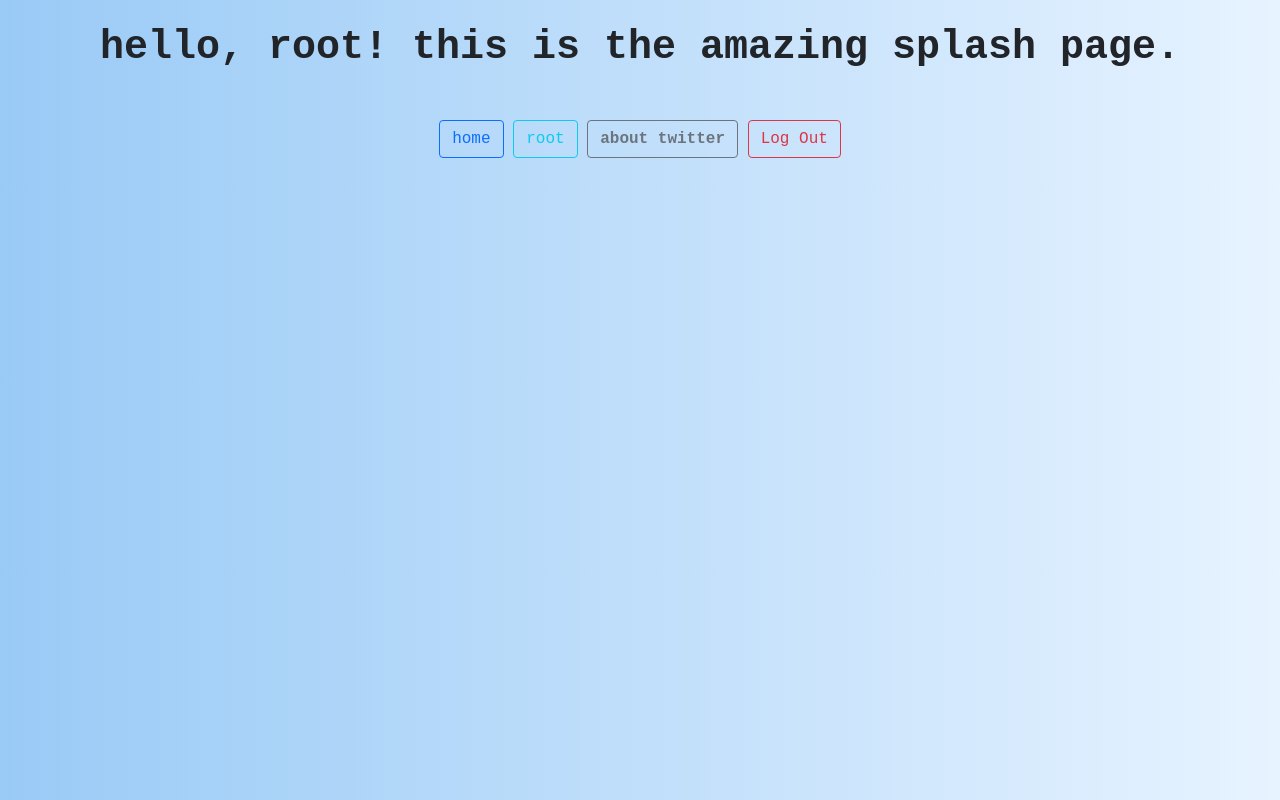
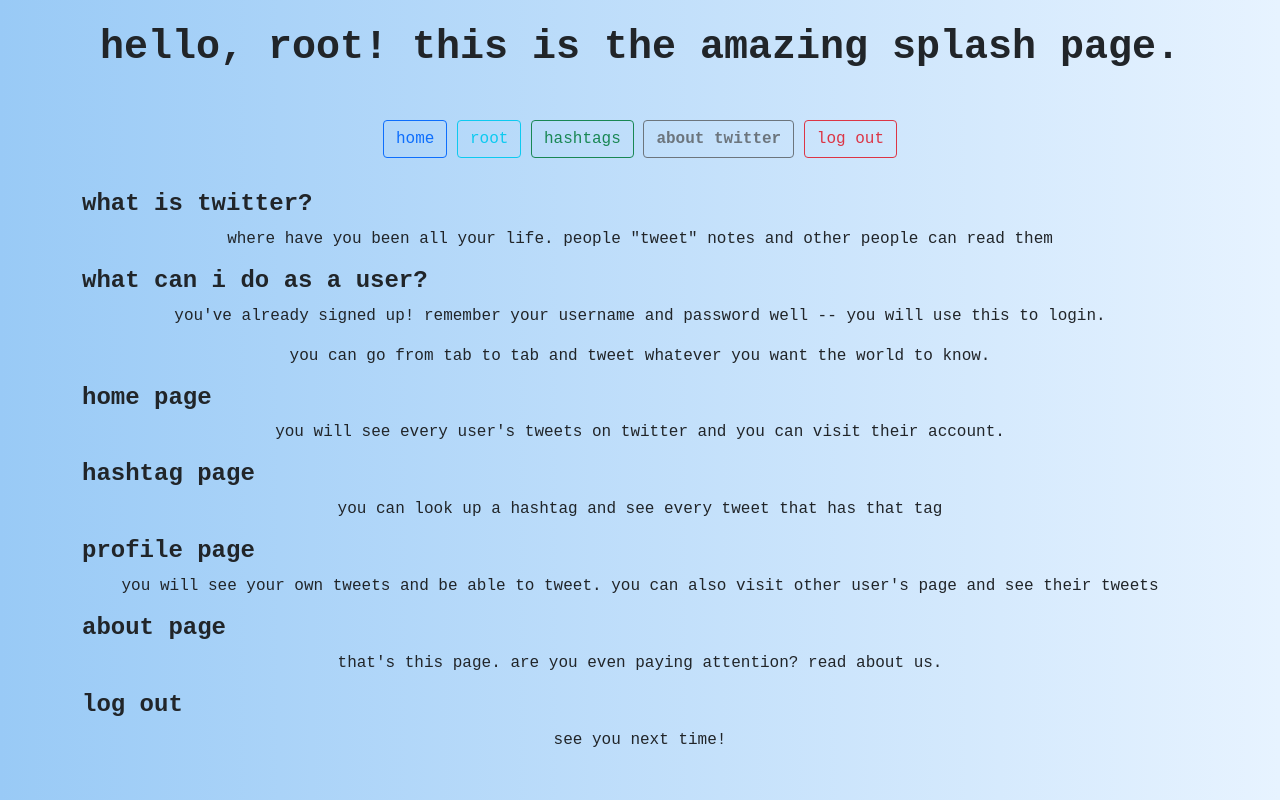
Before and after one commit to davis0119/Simpler-Twitter, a Django app: page / in a window 1280 px wide. Run offline with Django 3.2, Linux system fonts and the light colour scheme; a user stored in the database is signed in.

Commit message:
added hashtag logic, finished splash page, home page with hashtags, user's can delete own posts anywhere, like tweets at most once, updated models

```diff
--- a/core/models.py
+++ b/core/models.py
@@ -10,5 +10,5 @@ class Tweet(models.Model):
     body = models.TextField()
     created_at = models.DateTimeField(auto_now=True)
     author = models.ForeignKey(User, on_delete=models.DO_NOTHING)
-    likes = models.IntegerField()
+    likes = models.ManyToManyField(User, related_name='likes')
     hashtags = models.ManyToManyField(HashTag)
--- a/core/templates/splash.html
+++ b/core/templates/splash.html
@@ -34,9 +34,27 @@
         <p style="margin-top: 0.5rem; margin-bottom: 2rem;">
             <a class="btn btn-outline-primary" href='/home'>home</a>
             <a class="btn btn-outline-info" href='profile/{{request.user}}'>{{request.user}}</a>
+            <a class="btn btn-outline-success" href='/hashtag'>hashtags</a>
             <a class="btn btn-outline-secondary" href='/'><b>about twitter</b></a>
-            <a class="btn btn-outline-danger" href='/logout'>Log Out</a> {% endif %}
+            <a class="btn btn-outline-danger" href='/logout'>log out</a> {% endif %}
         </p>
+    </div>
+    <div class="container">
+        <h4><b>what is twitter?</b></h4>
+        <p>where have you been all your life. people "tweet" notes and other people can read them</p>
+        <h4><b>what can i do as a user?</b></h4>
+        <p>you've already signed up! remember your username and password well -- you will use this to login.</p>
+        <p>you can go from tab to tab and tweet whatever you want the world to know.</p>
+        <h4><b>home page</b></h4>
+        <p>you will see every user's tweets on twitter and you can visit their account.</p>
+        <h4><b>hashtag page</b></h4>
+        <p>you can look up a hashtag and see every tweet that has that tag</p>
+        <h4><b>profile page</b></h4>
+        <p>you will see your own tweets and be able to tweet. you can also visit other user's page and see their tweets</p>
+        <h4><b>about page</b></h4>
+        <p>that's this page. are you even paying attention? read about us.</p>
+        <h4><b>log out</b></h4>
+        <p>see you next time!</p>
     </div>
 </body>
 
--- a/core/templates/style.css
+++ /dev/null
@@ -1,4 +0,0 @@
-p {
-    text-align: center;
-    vertical-align: middle;
-}
--- a/core/views.py
+++ b/core/views.py
@@ -1,6 +1,6 @@
 from django.shortcuts import render, redirect
 from django.contrib.auth import authenticate, login, logout
-from core.models import Tweet
+from core.models import Tweet, HashTag
 from django.contrib.auth.models import User
 
 def splash(request):
@@ -8,34 +8,73 @@ def splash(request):
         return redirect('/login')
     if request.method == 'POST':
         body = request.POST['body']
-        Tweet.objects.create(body=body, author=request.user, likes=0)
+        Tweet.objects.create(body=body, author=request.user)
     tweets = Tweet.objects.filter(author=request.user)
     return render(request, 'splash.html', {'tweets': tweets})
+
+def like_home(request):
+  if request.method == "POST":
+    like_id = request.POST["like_id"]
+    tweet = Tweet.objects.get(id=like_id)
+    if tweet.likes.filter(id=request.user.id).exists():
+      tweet.likes.remove(request.user)
+    else:
+      tweet.likes.add(request.user)
+    return redirect('/home')
+
+def like(request):
+  if request.method == "POST":
+    like_id = request.POST["like_id"]
+    tweet = Tweet.objects.get(id=like_id)
+    if tweet.likes.filter(id=request.user.id).exists():
+      tweet.likes.remove(request.user)
+    else:
+      tweet.likes.add(request.user)
+    return redirect('/profile/' + request.user.username)
 
 def profile_view(request, username):
     if not request.user.is_authenticated:
         return redirect('/login')
     if request.method == 'POST':
         body = request.POST['body']
-        Tweet.objects.create(body=body, author=request.user, likes=0)
+        if len(body) == 0:
+            author_user = User.objects.get(username=username)
+            tweets = Tweet.objects.filter(author=author_user)
+            return render(request, 'profile.html', {'tweets': tweets, 'username': username})
+        words = body.split()
+        tags = [word[1:] for word in body.split() if word[0] == "#" and len(word) > 1]
+        tweet = Tweet.objects.create(body=body, author=request.user)
+        for tag in tags:
+            if not HashTag.objects.filter(tag=tag).exists():
+                HashTag.objects.create(tag=tag)
+            htag = HashTag.objects.filter(tag=tag)[0]
+            tweet.hashtags.add(htag)
     author_user = User.objects.get(username=username)
     tweets = Tweet.objects.filter(author=author_user)
     return render(request, 'profile.html', {'tweets': tweets, 'username': username})
 
+def hashtag_home(request):
+    if not request.user.is_authenticated:
+        return redirect('/login')
+    hashtags = HashTag.objects.all()
+    return render(request, 'hashtag.html', {'hashtags': hashtags})
+
 def hashtag_view(request, hashtag):
     if not request.user.is_authenticated:
         return redirect('/login')
-    tweets = Tweet.objects.filter(hashtags=hashtag)
-    return render(request, 'hashtag.html', {'tweets': tweets, 'hashtag': hashtag})
+    tweets = Tweet.objects.filter(hashtags__tag=hashtag)
+    hashtags = HashTag.objects.filter(tag=hashtag)
+    return render(request, 'hashtag.html', {'hashtags': hashtags, 'tweets': tweets})
 
 def home_view(request):
     if not request.user.is_authenticated:
         return redirect('/login')
     if request.method == 'POST':
         body = request.POST['body']
-        Tweet.objects.create(body=body, author=request.user, likes=0)
+        Tweet.objects.create(body=body, author=request.user)
     tweets = Tweet.objects.all()
-    return render(request, 'home.html', {'tweets': tweets})
+    hashtags = HashTag.objects.all()
+    return render(request, 'home.html', {'tweets': tweets, 'hashtags': hashtags})
 
 def login_view(request):
     if request.user.is_authenticated:
@@ -43,7 +82,6 @@ def login_view(request):
     if request.method == 'POST':
         username, password = request.POST['username'], request.POST['password']
         user = authenticate(username=username, password=password)
-
         if user is None:
             return redirect('/login?error=failure')
         login(request, user)
@@ -67,3 +105,9 @@ def delete(request):
     tweet.delete()
     path = '/profile/' + str(request.user)
     return redirect(path)
+
+def delete_home(request):
+    tweet = Tweet.objects.get(id=request.GET['id'])
+    tweet.delete()
+    path = '/home'
+    return redirect(path)
--- a/twitter/urls.py
+++ b/twitter/urls.py
@@ -15,7 +15,7 @@ Including another URLconf
 """
 from django.contrib import admin
 from django.urls import path
-from core.views import splash, login_view, signup_view, logout_view, delete, profile_view, home_view
+from core.views import splash, login_view, signup_view, logout_view, delete, profile_view, home_view, hashtag_view, like, delete_home, like_home, hashtag_home
 
 urlpatterns = [
     path('admin/', admin.site.urls),
@@ -24,6 +24,11 @@ urlpatterns = [
     path('signup', signup_view, name='signup'),
     path('logout/', logout_view, name='logout'),
     path('delete', delete, name='delete'),
+    path('delete_home', delete_home, name='delete_home'),
     path('profile/<str:username>', profile_view, name='profile'),
-    path('home', home_view, name='home')
+    path('home', home_view, name='home'),
+    path('hashtag/<str:hashtag>', hashtag_view, name='hashtag'),
+    path('hashtag', hashtag_home, name='hashtag'),
+    path('like_home', like_home, name='like_home'),
+    path('like', like, name='like')
 ]
```
Also changed, not shown: core/templates/hashtag.html (+22 -4 lines), core/templates/home.html (+23 -1 lines), core/templates/profile.html (+7 -3 lines), db.sqlite3 (deleted).
